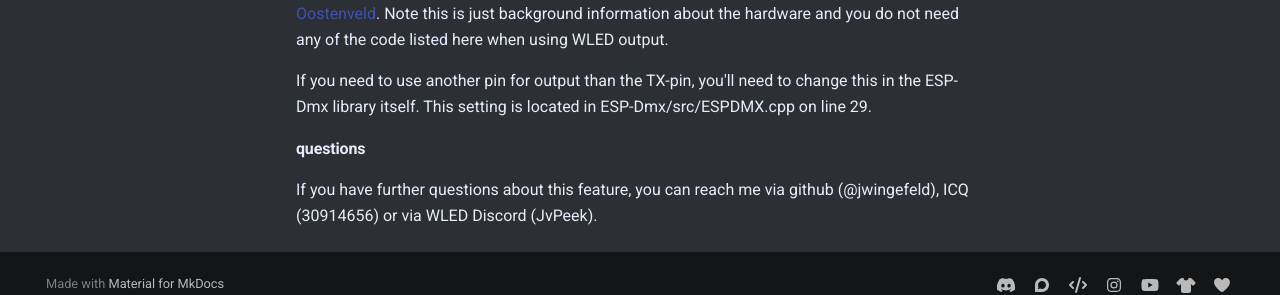
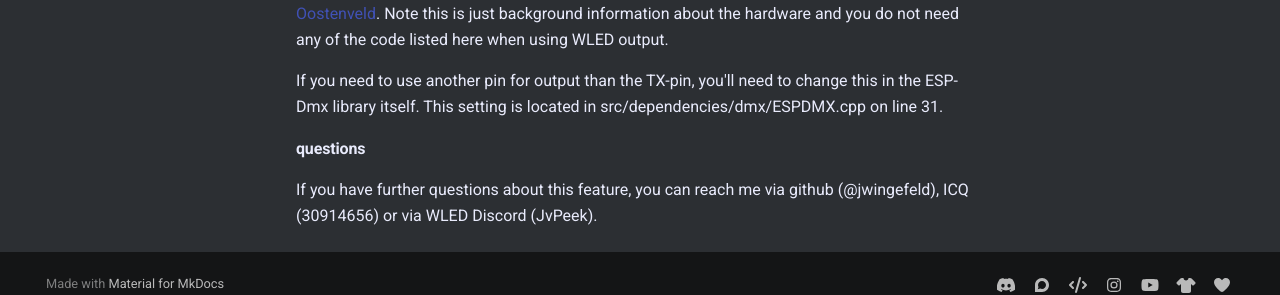
Before and after one commit to Aircoookie/WLED-Docs, an MkDocs documentation site: the page built from docs/interfaces/dmx-output.md, in a window 1280 px wide and 900 px high, scrolled down 770 px. Shown: the part 584-879 px from the top of the window. Built offline with MkDocs 1.6.1 and Material for MkDocs 9.7.7, drawn with Linux system fonts in a browser that asks for light colours; comment, search, counter and statistics services are not loaded.

Commit message:
Update dmx-output.md
Fix file path and line number reference

```diff
--- a/docs/interfaces/dmx-output.md
+++ b/docs/interfaces/dmx-output.md
@@ -45,7 +45,7 @@ I am currently working on an open source PCB design to go along with this featur
 
 For information about the use of DMX with ESP8266, you might like to read [this](https://robertoostenveld.nl/art-net-to-dmx512-with-esp8266/) tutorial by [Robert Oostenveld](https://robertoostenveld.nl/). Note this is just background information about the hardware and you do not need any of the code listed here when using WLED output.
 
-If you need to use another pin for output than the TX-pin, you'll need to change this in the ESP-Dmx library itself. This setting is located in ESP-Dmx/src/ESPDMX.cpp on line 29.
+If you need to use another pin for output than the TX-pin, you'll need to change this in the ESP-Dmx library itself. This setting is located in src/dependencies/dmx/ESPDMX.cpp on line 31.
 
 #### questions
 
```
